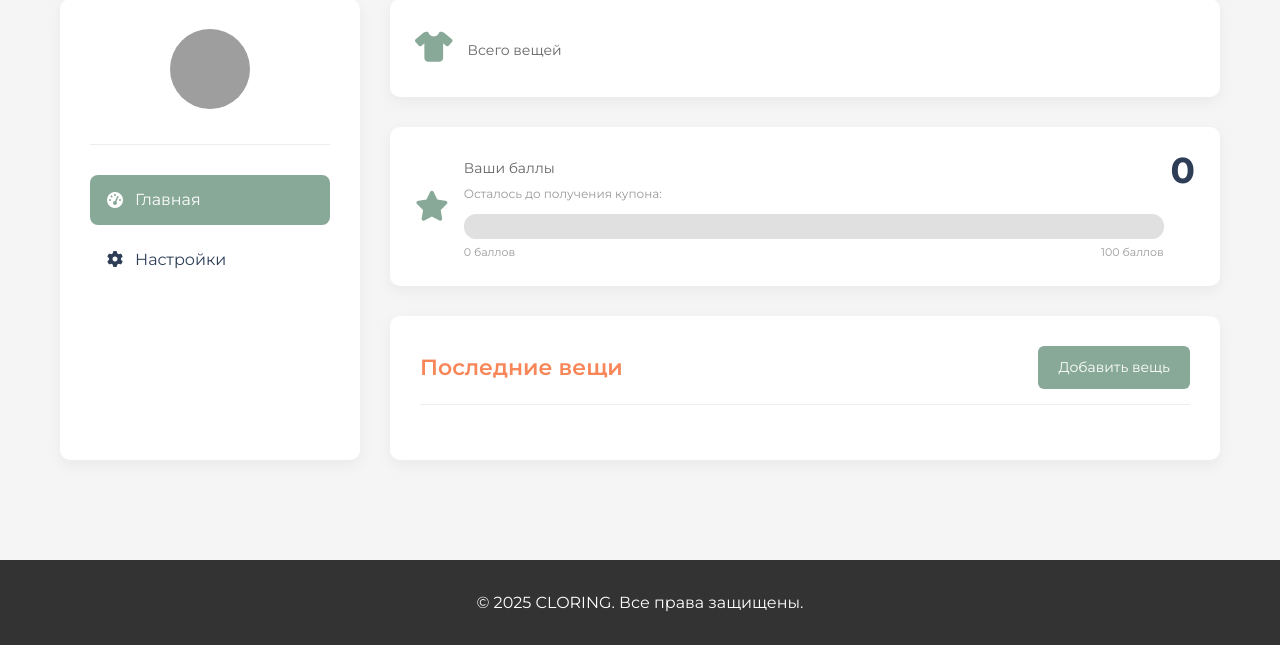
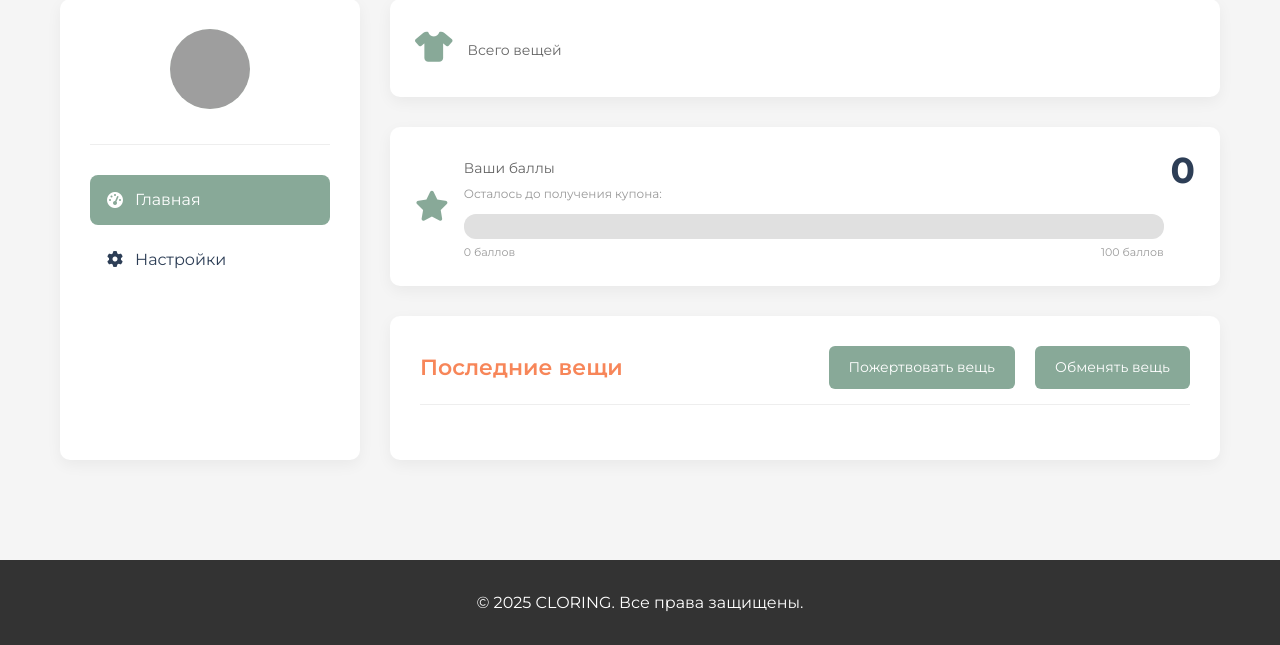
Before and after one commit to MK-PIG/CLORING-WEB, a Python web app: template templates/user_account.html in a window 1280 px wide. Shown: the part 267-912 px from the top of the page. Run offline with Jinja, Linux system fonts and the light colour scheme; the template is opened without the code that fills it, so the values that code supplies are empty; grey boxes are pictures that could not be loaded.

Commit message:
Update user_account.html

```diff
--- a/templates/user_account.html
+++ b/templates/user_account.html
@@ -695,8 +695,10 @@
                 <div class="content-section">
                     <div class="section-header">
                         <div class="section-title">Последние вещи</div>
-                        <a href="{{url_for('upload_clothes_form',email=email)}}" class="btn btn-primary">Добавить
-                            вещь</a>
+                        <div style="display: flex; gap: 10px;">
+                            <a href="{{url_for('donation_form',email=email)}}" class="btn btn-primary">Пожертвовать вещь</a>
+                            <a href="{{url_for('upload_clothes_form',email=email)}}" class="btn btn-primary">Обменять вещь</a>
+                        </div>
                     </div>
                     <!-- ОДИН контейнер для всей сетки -->
                     <div class="items-grid">
@@ -714,6 +716,7 @@
                         </div>
                         {% endfor %}
                     </div>
+                </div>
 
                 </div>
             </div>
```
